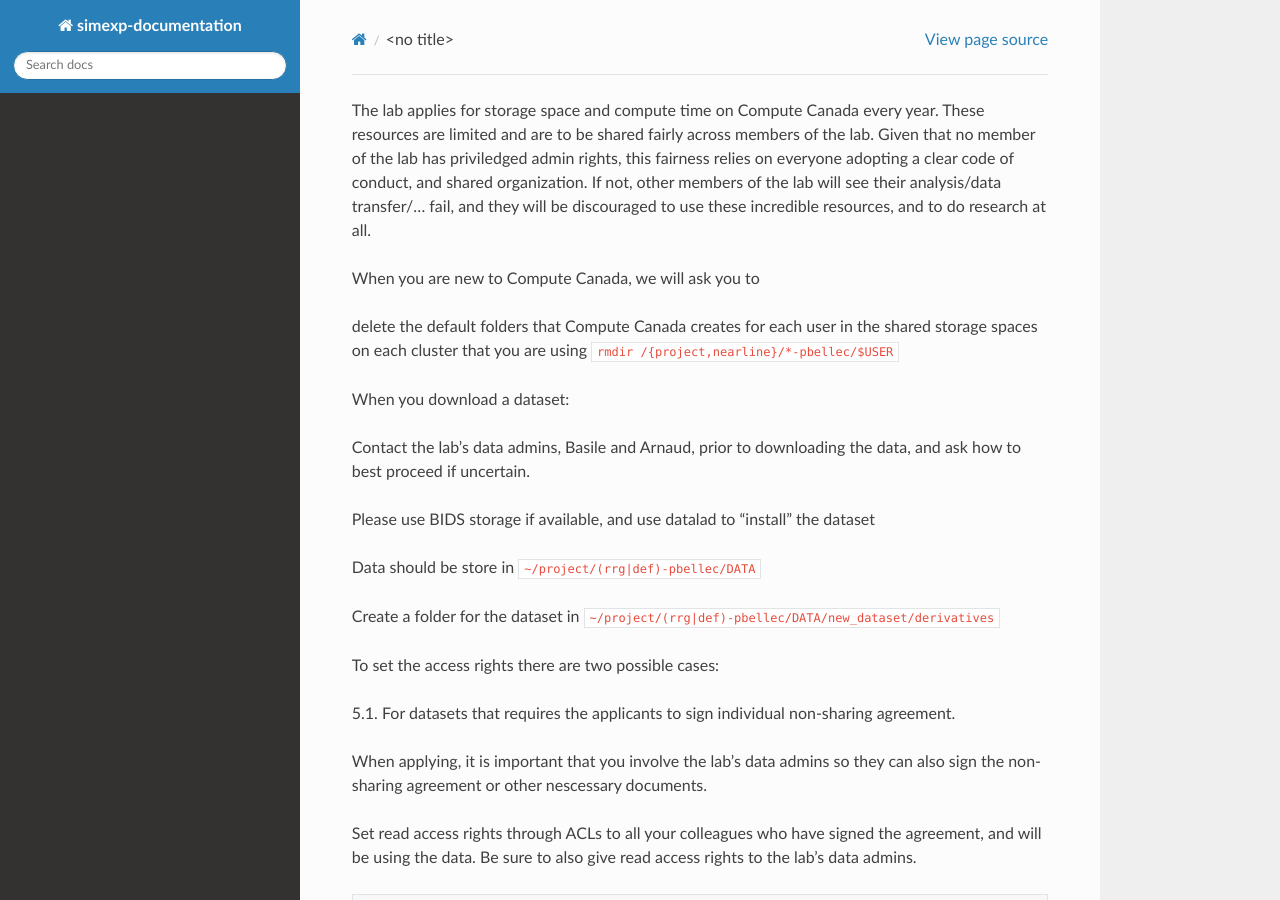
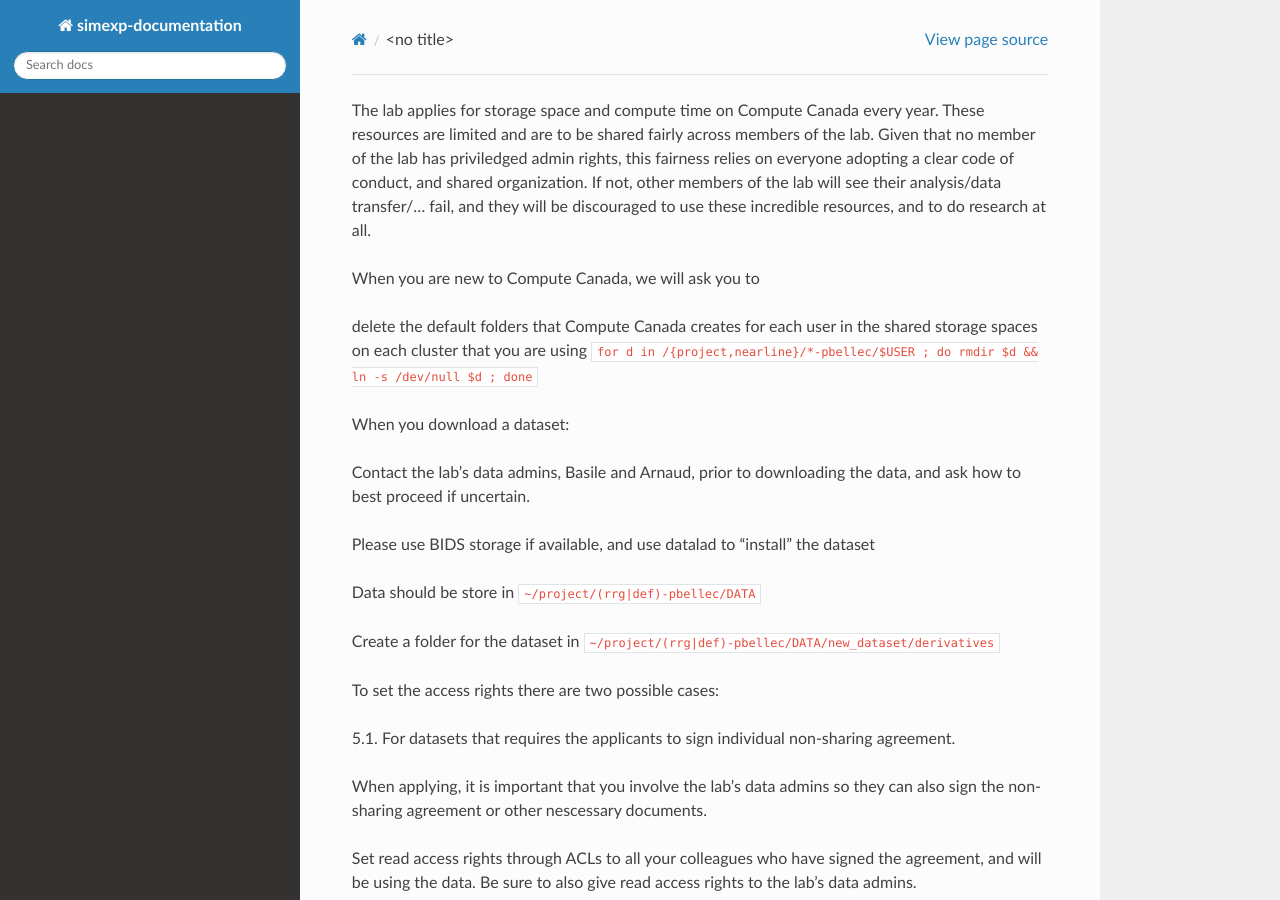
Before and after one commit to SIMEXP/lab-documentation, a Sphinx documentation site: the page built from source/data/compute_canada.md, in a window 1280 px wide and 900 px high. Built offline with Sphinx 7.4.7 and the Read the Docs theme 2.0.0, drawn with Linux system fonts in a browser that asks for light colours.

Commit message:
have to create empty files, as compute canada recreate folder automatically

```diff
--- a/source/data/compute_canada.md
+++ b/source/data/compute_canada.md
@@ -7,7 +7,7 @@ If not, other members of the lab will see their analysis/data transfer/... fail,
 When you are new to Compute Canada, we will ask you to
 
 - delete the default folders that Compute Canada creates for each user in the shared storage spaces on each cluster  that you are using
-  `rmdir /{project,nearline}/*-pbellec/$USER`
+  `for d in /{project,nearline}/*-pbellec/$USER ; do rmdir $d && ln -s /dev/null $d ; done`
 
 When you download a dataset:
 
```
